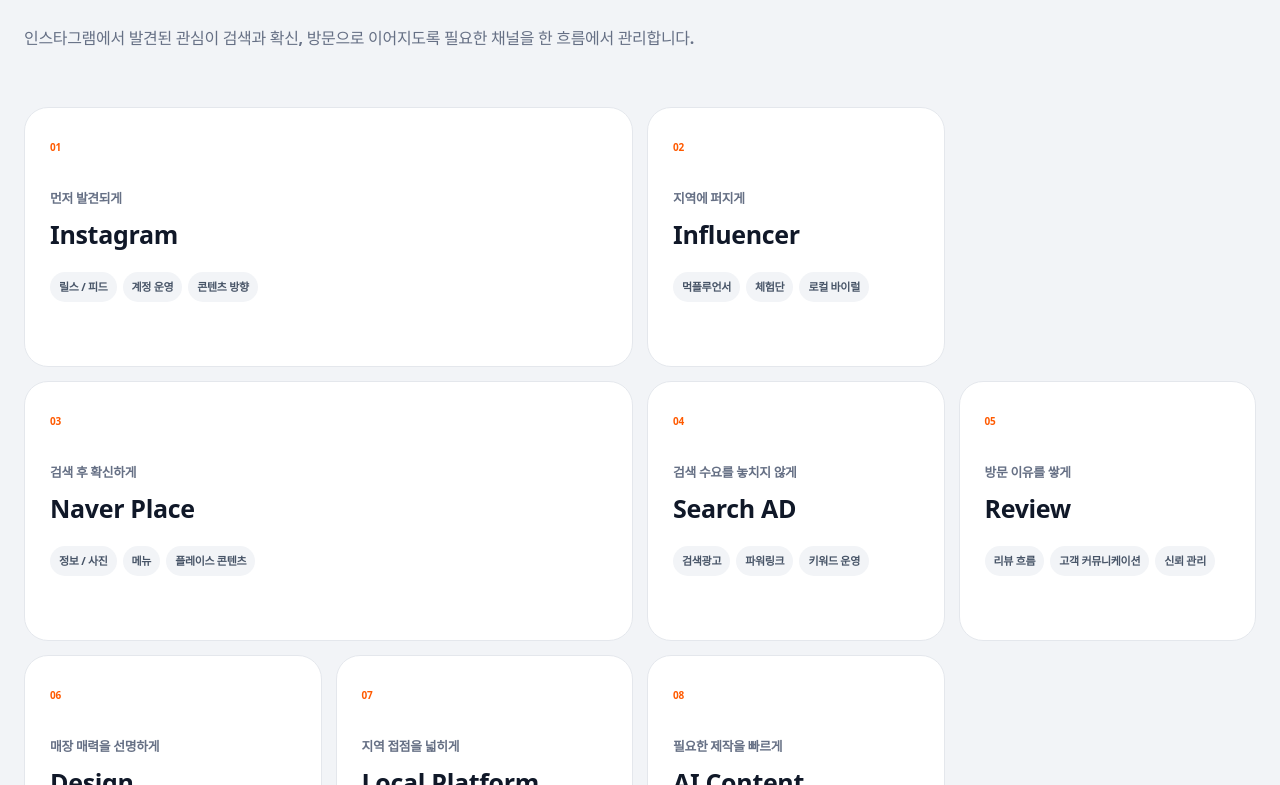
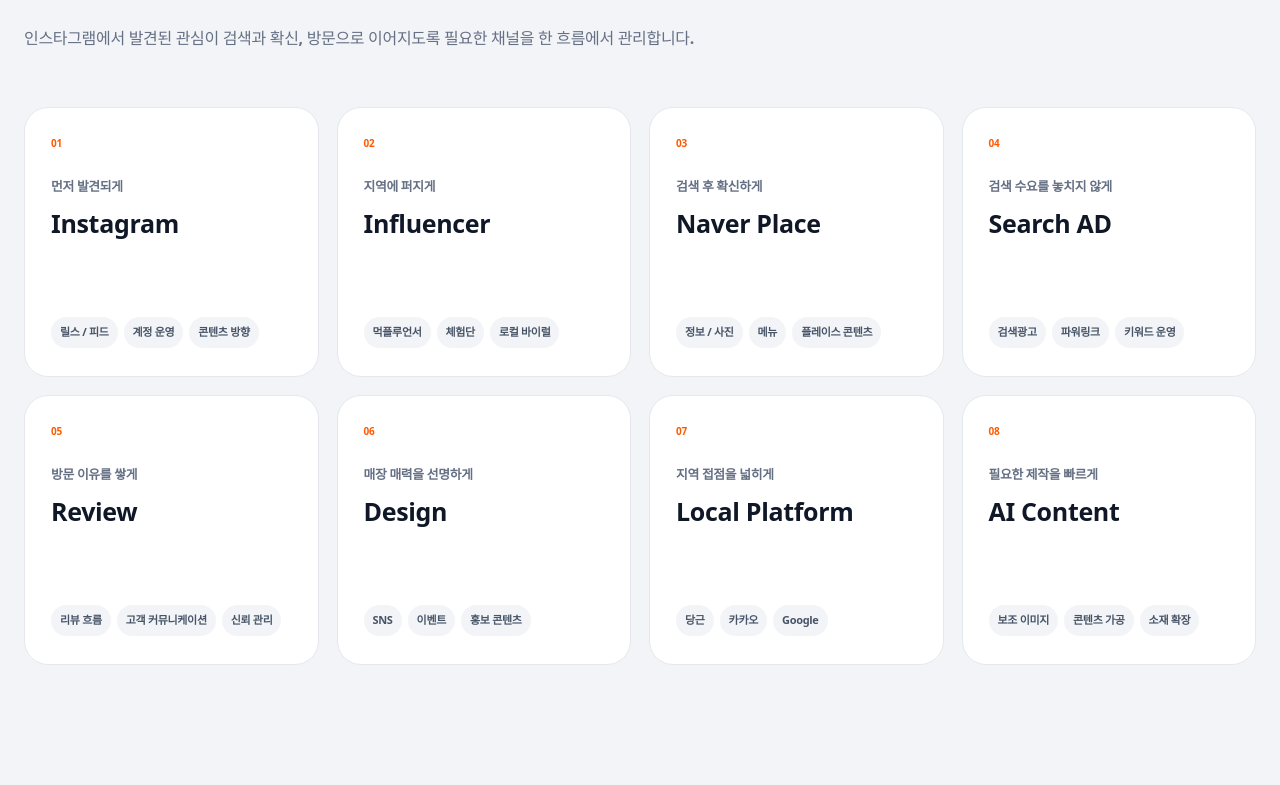
Before and after one commit to ATTEM-Studio/donghaeng_company, a Next.js app: page / in a window 1280 px wide. Shown: the part 5855-6640 px from the top of the page. Built offline with nearby package versions, Linux system fonts and the light colour scheme.

Commit message:
style: unify desktop service card grid

```diff
--- a/app/polish.css
+++ b/app/polish.css
@@ -498,16 +498,50 @@
   .viral-wave{width:96px;height:96px}
 }
 
-@media (prefers-reduced-motion:reduce){
-  .phone,
-  .creator-bubble,
-  .search-cue,
-  .hero-visual::before,
-  .viral-wave,
-  .viral-ring::after,
-  .viral-node,
-  .viral-orbit-signal{
-    animation:none!important;
+/* Desktop service cards: equal visual weight and consistent content rhythm. */
+@media (min-width:1025px){
+  .services-section .service-grid{
+    grid-template-columns:repeat(4,minmax(0,1fr));
+    gap:18px;
+    align-items:stretch;
   }
-  .proof-card::after{display:none}
+
+  .services-section .service-card,
+  .services-section .service-1,
+  .services-section .service-3{
+    grid-column:auto;
+    min-height:270px;
+    height:100%;
+    padding:28px 26px;
+    display:flex;
+    flex-direction:column;
+  }
+
+  .services-section .service-card small{
+    margin-top:26px;
+    min-height:1.4em;
+  }
+
+  .services-section .service-card h3{
+    margin:9px 0 18px;
+  }
+
+  .services-section .service-card ul{
+    margin-top:auto;
+    align-content:flex-start;
+  }
 }
+
+@media (min-width:821px) and (max-width:1024px){
+  .services-section .service-grid{
+    grid-template-columns:repeat(2,minmax(0,1fr));
+    gap:16px;
+  }
+
+  .services-section .service-card,
+  .services-section .service-1,
+  .services-section .service-3{
+    grid-column:auto;
+    min-height:250px;
+  }
+}
```
